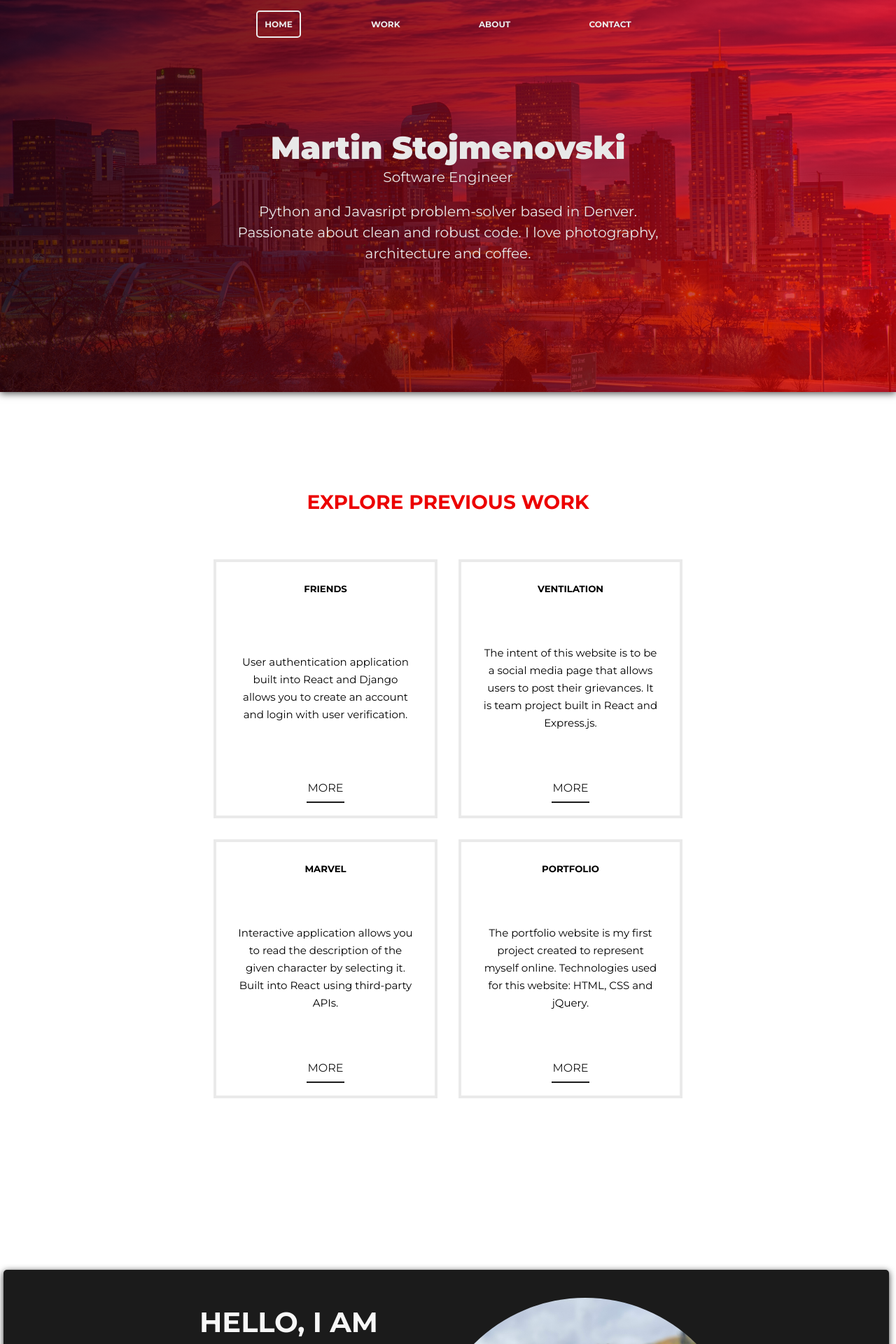
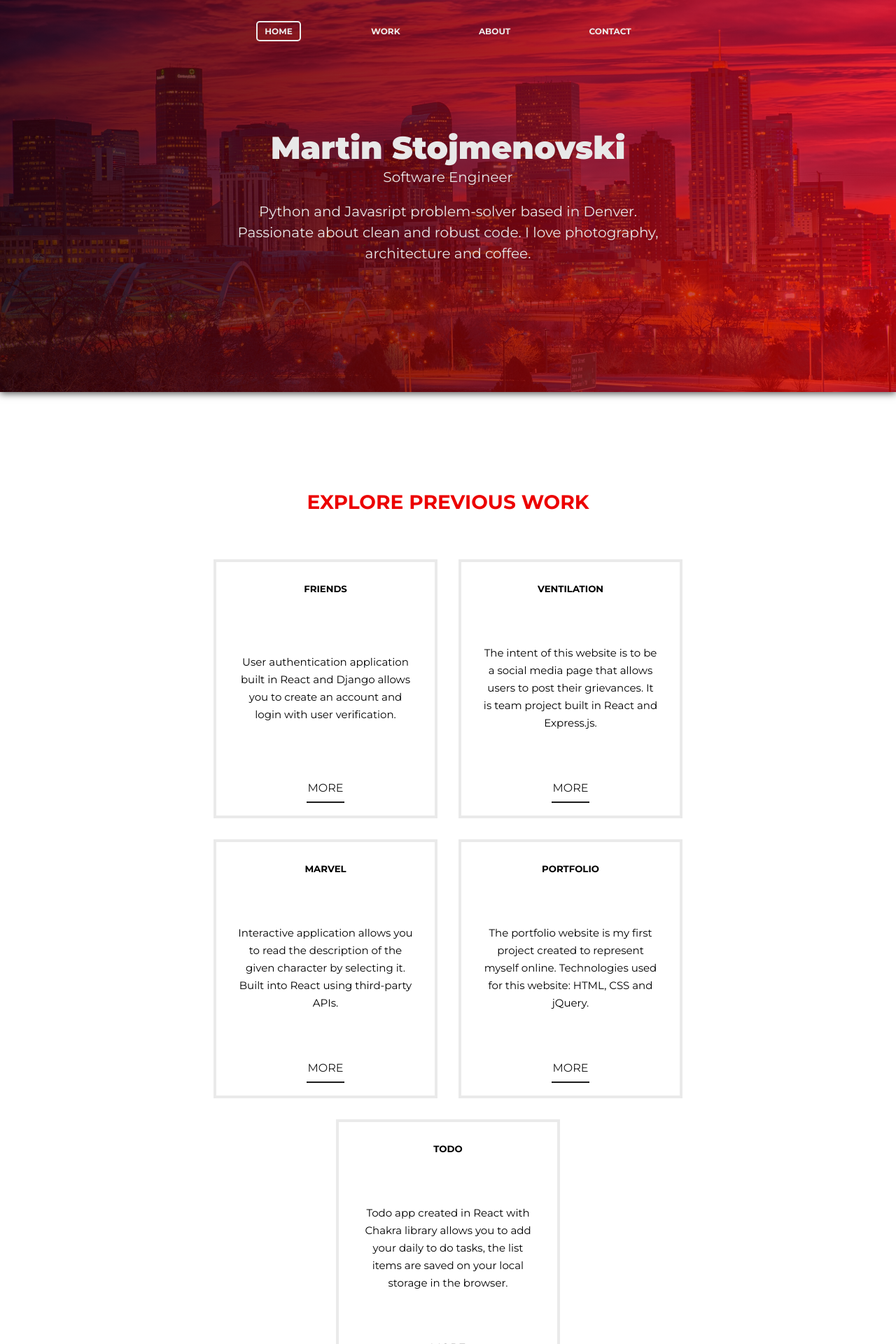
Before and after one commit to martinstojmenovski/Portfolio, a React (Create React App) app: page / in a window 1280 px wide. Shown: the top 1920 px of the page at 70% size. Built offline with nearby package versions, Linux system fonts and the light colour scheme.

Commit message:
added new project in the project section

```diff
--- a/src/Components/navbar.css
+++ b/src/Components/navbar.css
@@ -47,12 +47,21 @@
   max-width: 55%;
   margin: auto;
   font-size: 12px;
-  padding: 5px 0;
+  /* padding: 5px 0; */
+  position: relative;
+  top:20px;
+  transition: transform 100ms ease-out;
+
+}
+.min-768.active{
+  /* top:0px; */
+  transform: translateY(-20px);
 }
 
 .min-768 ul {
   display: flex;
   justify-content: space-evenly;
+
 }
 
 .navbar li {
@@ -60,7 +69,8 @@
   cursor: pointer;
   color: #ececec;
   font-weight: 700;
-  padding: 10px;
+  /* padding: 10px; */
+  padding: 5px 10px;
   margin: 10px;
   text-align: center;
   border: 2px solid transparent;
@@ -71,8 +81,8 @@
 
 .navbar li.active {
   color: #1b1b1b;
-  padding: 5px 10px;
-  margin: 5px 10px;
+  /* padding: 5px 10px;
+  margin: 5px 10px; */
 }
 
 .navbar li.border {
--- a/src/Components/project.css
+++ b/src/Components/project.css
@@ -1,5 +1,5 @@
 #PROJECT{
-  /* background: rgb(247, 247, 247); */
+
 }
 .projects {
   max-width: 80%;
@@ -21,10 +21,10 @@
 .project1,
 .project2,
 .project3,
-.project4 {
+.project4,
+.project5 {
   width: 320px;
   height: 370px;
-  /* background: rgb(247, 247, 247); */
   border: 4px solid rgb(234, 234, 234);
   cursor: pointer;
   padding: 30px;
@@ -32,18 +32,18 @@
   display: flex;
   flex-direction: column;
   justify-content: space-between;
-  transition: opacity 300ms ease-in-out;
-
+  transition: opacity 100ms ease-in-out;
 }
 .container1,
 .container2,
 .container3,
-.container4 {
+.container4,
+.container5 {
   margin: 15px;
   background-repeat: no-repeat;
   background-position: 50% 45%;
   background-size: cover;
-  transition: opacity 300ms ease-in-out;
+  transition: box-shadow 250ms ease-in-out;
   z-index: 5;
 }
 
@@ -58,8 +58,6 @@
   line-height: 25px;
 }
 #PROJECT a span{
-  /* text-decoration: underline;
-  font-size: 14px; */
   padding: 10px 2px;
   border-bottom: 2px solid #1b1b1b;
 }
@@ -91,6 +89,13 @@
   box-shadow: 0 10px 20px rgb(40, 40, 40);
 }
 .container4:hover .project4 {
+  opacity: 0;
+}
+.container5:hover {
+  background-image: url("./images/todo-app.png");
+  box-shadow: 0 10px 20px rgb(40, 40, 40);
+}
+.container5:hover .project5 {
   opacity: 0;
 }
 
--- a/src/Components/projectsText.js
+++ b/src/Components/projectsText.js
@@ -3,7 +3,7 @@ const project1 = (
 
       <div className="project1">
       <h5>FRIENDS</h5>
-      <p>User authentication application built into React and Django
+      <p>User authentication application built in React and Django
         allows you to create an account and login with user verification.</p>
         <a href="https://martinstojmenovski.github.io/Friends/" target="_blank"><span>MORE</span></a>
     </div>
@@ -47,6 +47,17 @@ const project4 = (
     </div>
   </div>
 )
+const project5 = (
+  <div className="container5">
 
-const images = [project1, project2, project3, project4]
+      <div className="project5">
+      <h5>TODO</h5>
+      <p>Todo app created in React with Chakra library allows you to add your daily to do tasks,
+         the list items are saved on your local storage in the browser.</p>
+        <a href="https://martinstojmenovski.github.io/todo-app-chakra/" target="_blank"><span>MORE</span></a>
+    </div>
+  </div>
+)
+
+const images = [project1, project2, project3, project4, project5]
 export default images
```
Also changed, not shown: src/Components/images/todo-app.png (added).
